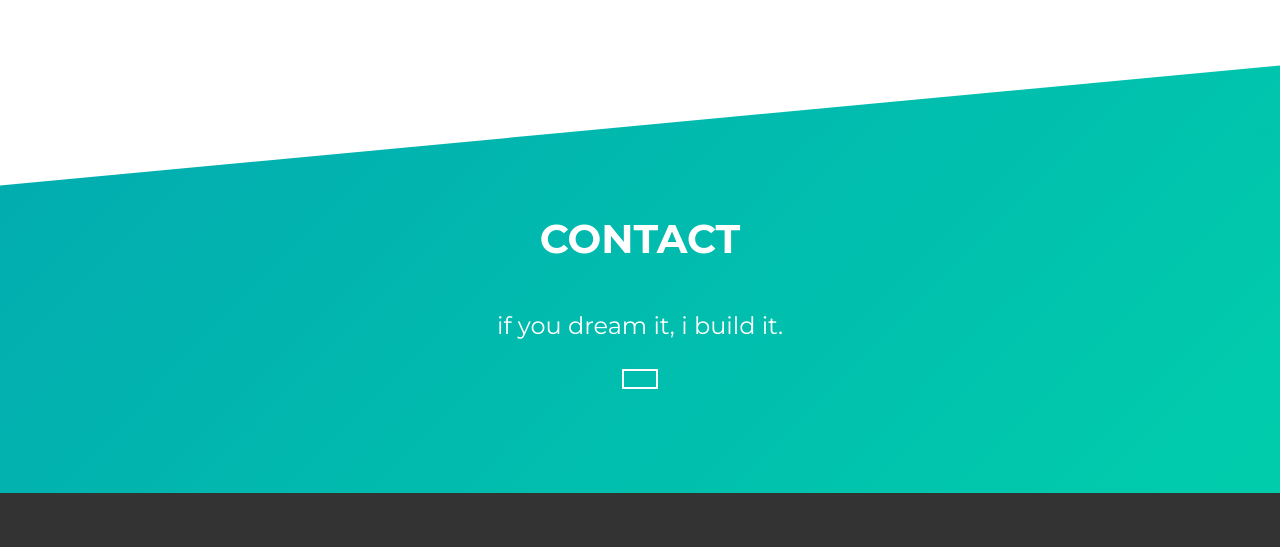
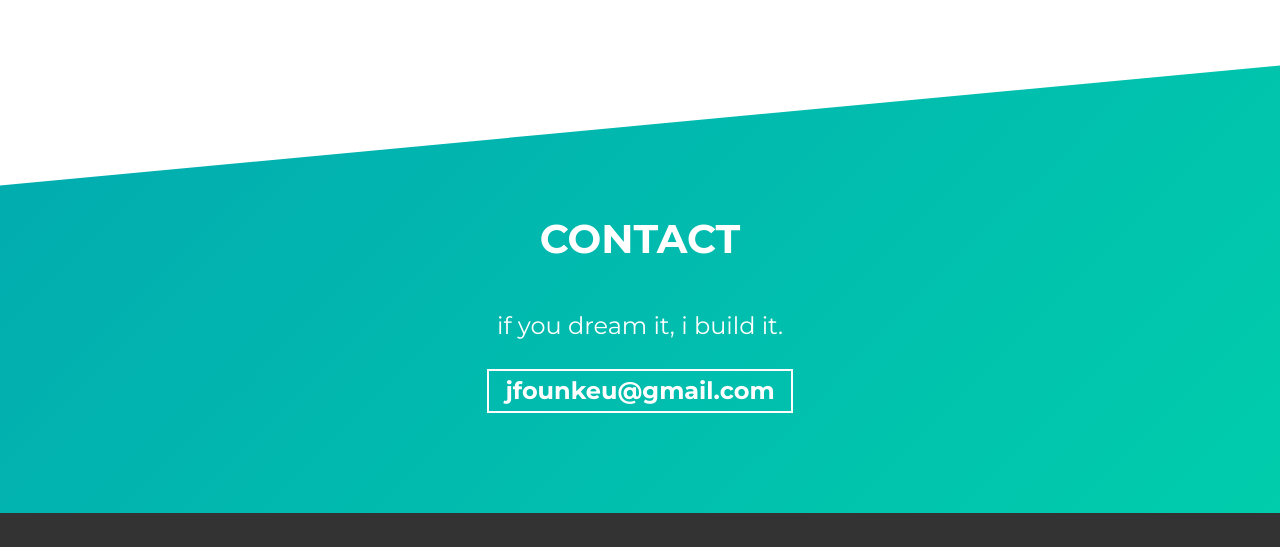
Before and after one commit to jonasfounkeu/sampleformyporfolio, a website built with Parcel: page src/index.html in a window 1280 px wide. Shown: the part 2915-3462 px from the top of the page. Built offline with nearby package versions, Linux system fonts and the light colour scheme.

Commit message:
add a url

```diff
--- a/src/index.html
+++ b/src/index.html
@@ -205,6 +205,7 @@
       <div class="contact-wrapper load-hidden">
         <p class="contact-wrapper__text">if you dream it, i build it.</p>
         <a rel="noreferrer" target="_blank" class="cta-btn cta-btn--resume" href="https://jfounkeu@gmail.com">
+          jfounkeu@gmail.com
         </a>
       </div>
     </div>
```
